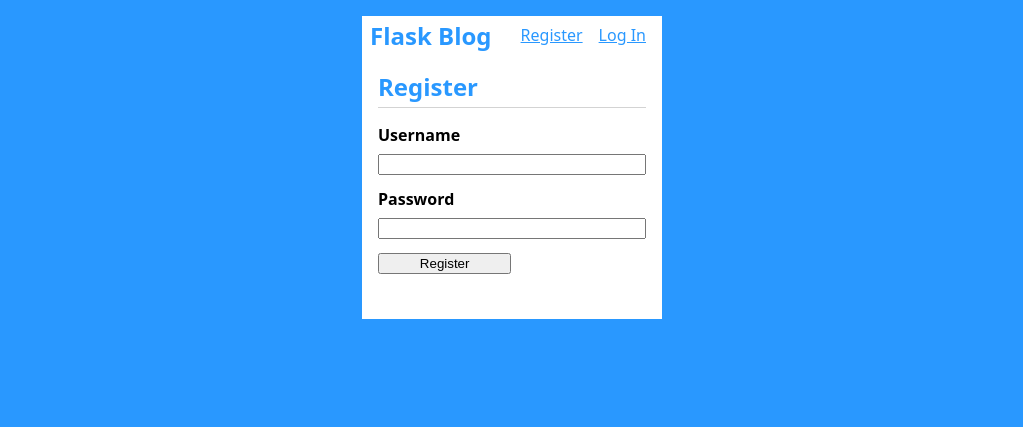
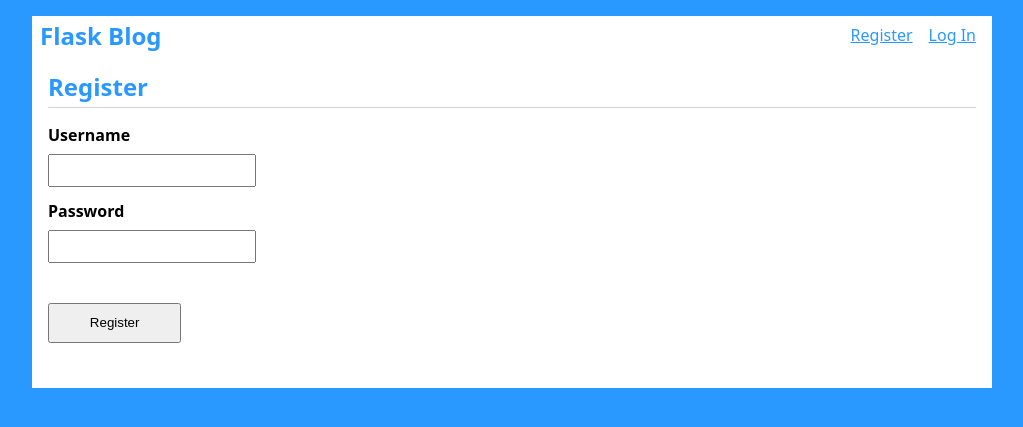
Before and after one commit to Jo-chana/Flask-Blog, a Flask app: page /auth/register in a window 1280 px wide. Shown: the top 427 px of the page, without its empty margins (128-1151 px from the left). Run offline with Flask 2, Linux system fonts and the light colour scheme.

Commit message:
revise style

```diff
--- a/flaskblog/static/style.css
+++ b/flaskblog/static/style.css
@@ -5,7 +5,7 @@ html {
 }
 
 body {
-  max-width: 300px;
+  max-width: 960px;
   margin: 0 auto;
   background: white;
 }
@@ -117,6 +117,8 @@ nav ul li a, nav ul li span, header .action {
 
 .content input, .content textarea {
   margin-bottom: 1em;
+  min-height: 2em;
+  max-width: 15em;
 }
 
 .content textarea {
@@ -131,4 +133,6 @@ input.danger {
 input[type=submit] {
   align-self: start;
   min-width: 10em;
+  min-height: 3em;
+  margin-top: 2em;
 }
```
